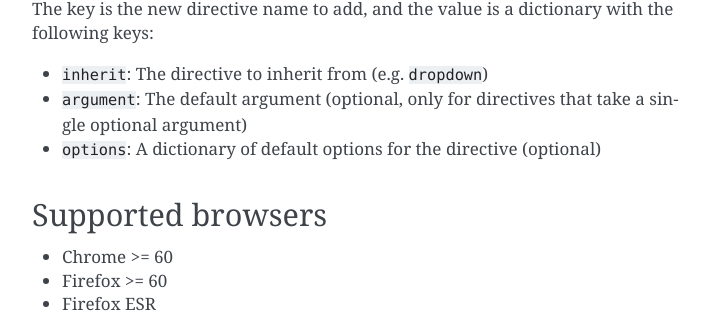
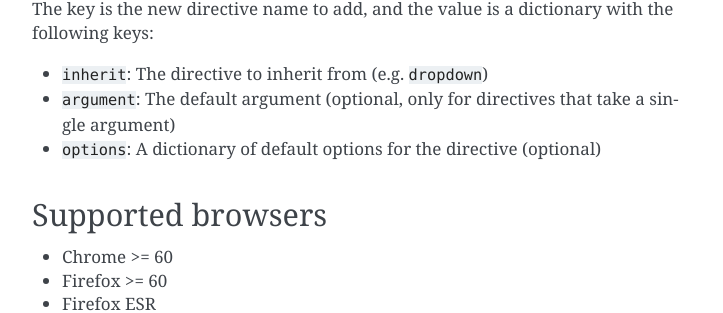
Before and after one commit to executablebooks/sphinx-design, a Sphinx documentation site: the page built from docs/get_started.md, in a window 1280 px wide and 900 px high, scrolled down 927 px. Shown: the part 173-486 px from the top of the window, without its empty margins (388-1111 px from the left). Built offline with Sphinx 7.4.7, drawn with Linux system fonts in a browser that asks for light colours; nearby versions of some CDN libraries.

Commit message:
Update get_started.md

```diff
--- a/docs/get_started.md
+++ b/docs/get_started.md
@@ -63,7 +63,7 @@ sd_custom_directives = {
 The key is the new directive name to add, and the value is a dictionary with the following keys:
 
 - `inherit`: The directive to inherit from (e.g. `dropdown`)
-- `argument`: The default argument (optional, only for directives that take a single optional argument)
+- `argument`: The default argument (optional, only for directives that take a single argument)
 - `options`: A dictionary of default options for the directive (optional)
 
 ## Supported browsers
```
